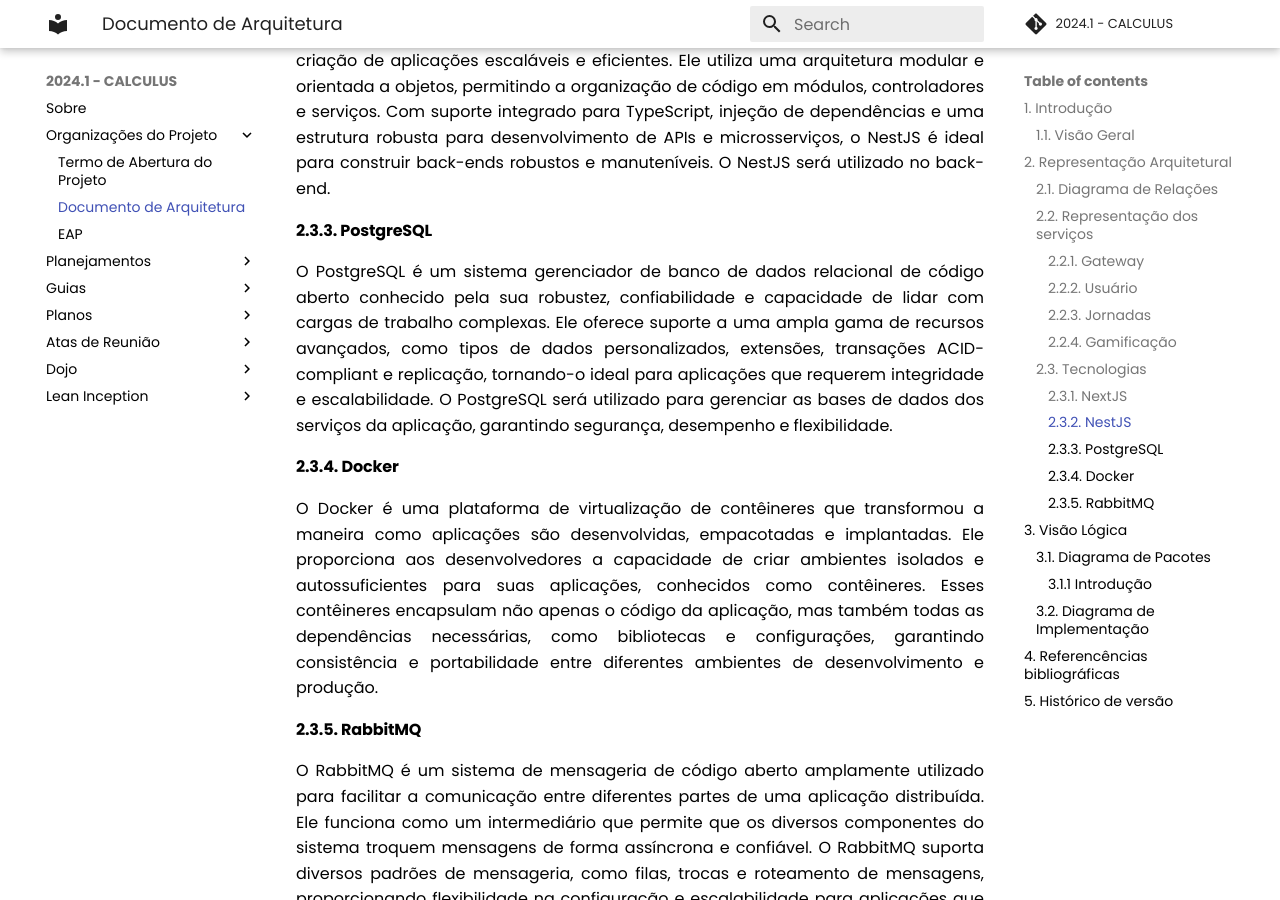
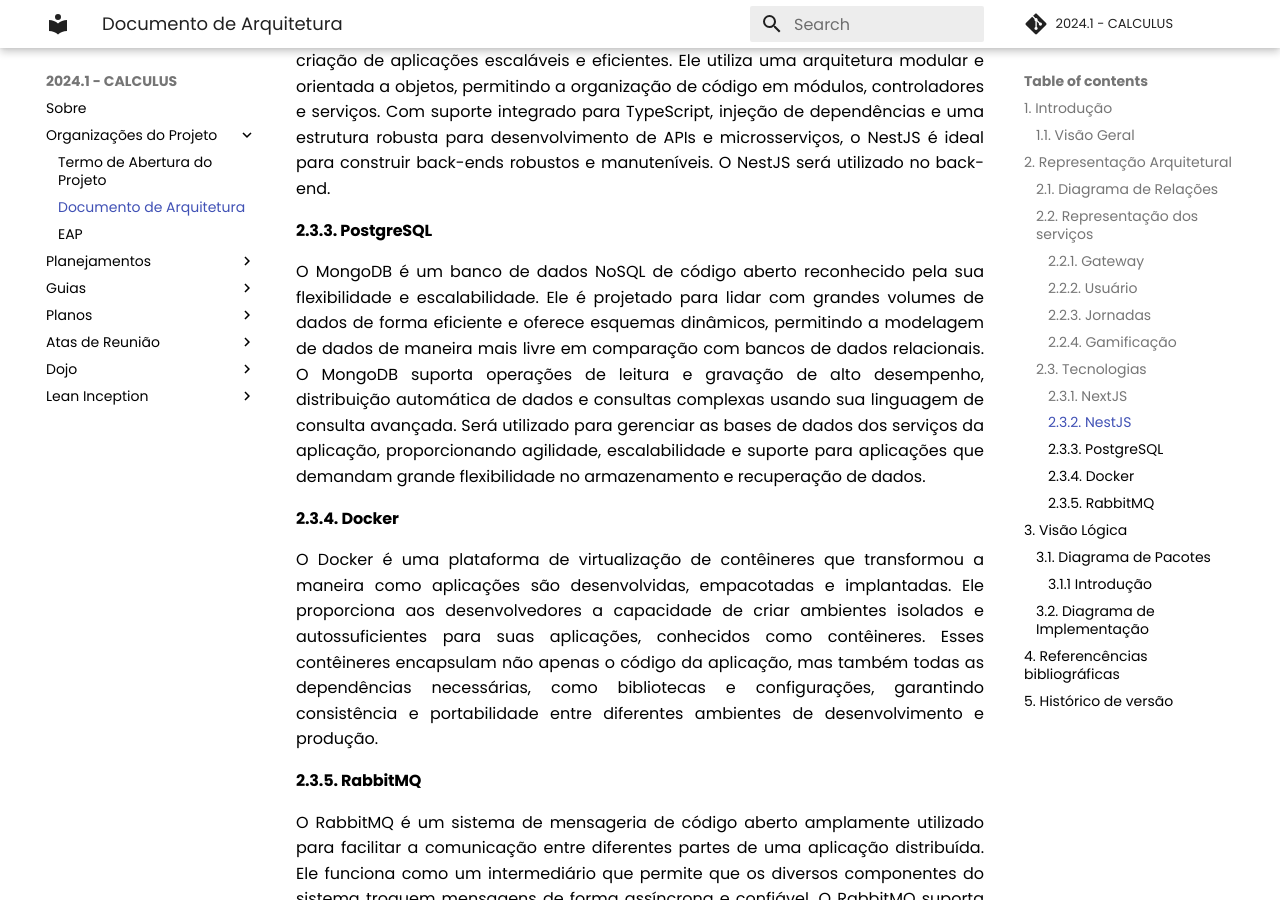
Before and after one commit to fga-eps-mds/2024.1-CALCULUS-DOC, an MkDocs documentation site: the page built from docs/organizacoes/documento_arquitetura.md, in a window 1280 px wide and 900 px high, scrolled down 2264 px. Built offline with MkDocs 1.6.1 and Material for MkDocs 9.7.7, drawn with Linux system fonts in a browser that asks for light colours; comment, search, counter and statistics services are not loaded.

Commit message:
atualizando_banco_dados

```diff
--- a/docs/organizacoes/documento_arquitetura.md
+++ b/docs/organizacoes/documento_arquitetura.md
@@ -49,7 +49,7 @@ O Next.js é um framework de desenvolvimento baseado em React que permite a cria
 O NestJS é um framework de desenvolvimento baseado em Node.js que facilita a criação de aplicações escaláveis e eficientes. Ele utiliza uma arquitetura modular e orientada a objetos, permitindo a organização de código em módulos, controladores e serviços. Com suporte integrado para TypeScript, injeção de dependências e uma estrutura robusta para desenvolvimento de APIs e microsserviços, o NestJS é ideal para construir back-ends robustos e manuteníveis. O NestJS será utilizado no back-end.
 
 #### 2.3.3. PostgreSQL
-O PostgreSQL é um sistema gerenciador de banco de dados relacional de código aberto conhecido pela sua robustez, confiabilidade e capacidade de lidar com cargas de trabalho complexas. Ele oferece suporte a uma ampla gama de recursos avançados, como tipos de dados personalizados, extensões, transações ACID-compliant e replicação, tornando-o ideal para aplicações que requerem integridade e escalabilidade. O PostgreSQL será utilizado para gerenciar as bases de dados dos serviços da aplicação, garantindo segurança, desempenho e flexibilidade.
+O MongoDB é um banco de dados NoSQL de código aberto reconhecido pela sua flexibilidade e escalabilidade. Ele é projetado para lidar com grandes volumes de dados de forma eficiente e oferece esquemas dinâmicos, permitindo a modelagem de dados de maneira mais livre em comparação com bancos de dados relacionais. O MongoDB suporta operações de leitura e gravação de alto desempenho, distribuição automática de dados e consultas complexas usando sua linguagem de consulta avançada. Será utilizado para gerenciar as bases de dados dos serviços da aplicação, proporcionando agilidade, escalabilidade e suporte para aplicações que demandam grande flexibilidade no armazenamento e recuperação de dados.
 
 #### 2.3.4. Docker
 
@@ -64,7 +64,6 @@ O RabbitMQ é um sistema de mensageria de código aberto amplamente utilizado pa
 ## 3. Visão Lógica
 
 ### 3.1. Diagrama de Pacotes
-
 
 
 #### 3.1.1 Introdução
```
